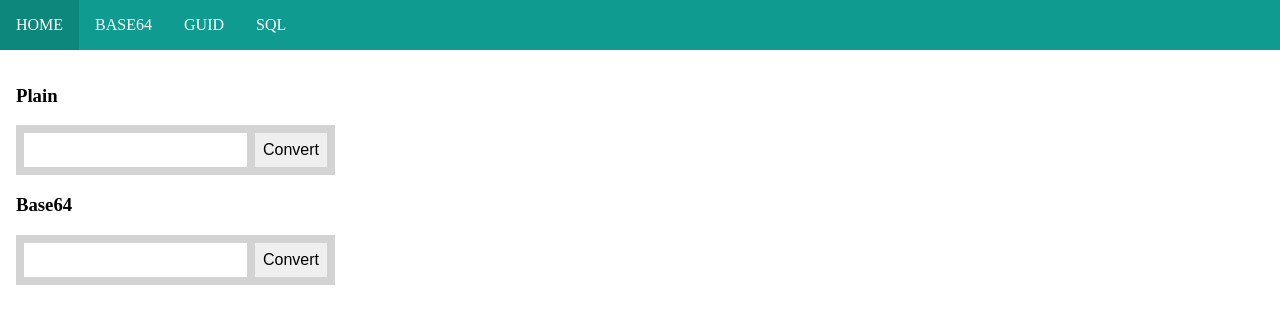
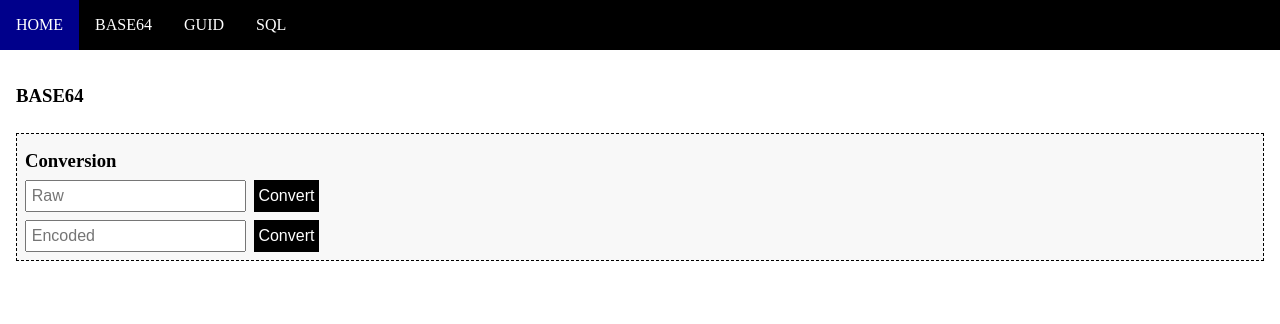
Before and after one commit to mapaille/tools, a Vue app: page /base64 in a window 1280 px wide. Shown: the top 324 px of the page. Built offline with nearby package versions, Linux system fonts and the light colour scheme.

Commit message:
Update components.

```diff
--- a/src/App.vue
+++ b/src/App.vue
@@ -11,23 +11,31 @@ import NavView from './components/NavView.vue';
 </template>
 
 <style>
+:root {
+  --color-primary: black;
+  --color-secondary: darkblue;
+  --color-light: #F8F8F8;
 
-* {
-    border: none;
-    text-decoration: none;
+  --layout-gap: 0.5rem;
 }
 
 body {
     margin: 0;
 }
 
+button {
+  background-color: var(--color-primary);
+  color: white;
+  border-style: none;
+
+  &:hover {
+    background-color: var(--color-secondary);
+  }
+}
+
 button, input {
     font-size: 1rem;
-    padding: 0.5rem;
-
-    &:hover {
-        background-color: rgb(217, 231, 248);
-    }
+    padding: 0.3rem;
 }
 
 </style>
--- a/src/components/Base64View.vue
+++ b/src/components/Base64View.vue
@@ -1,6 +1,8 @@
 <script setup lang="ts">
 import { ref } from 'vue'
 import SectionContainer from './SectionContainer.vue';
+import VerticalLayout from './VerticalLayout.vue';
+import HorizontalLayout from './HorizontalLayout.vue';
 
 const from = ref<string>('');
 const to = ref<string>('');
@@ -15,14 +17,24 @@ const toBase64 = (): void => {
 </script>
 
 <template>
-  <SectionContainer title="Plain">
-    <input type="text" v-model="from" name="from" />
-    <button @click="toBase64">Convert</button>
+  <VerticalLayout>
+    <h3>BASE64</h3>
+
+      <SectionContainer title="Conversion">
+        <VerticalLayout>
+          <HorizontalLayout>
+          <input type="text" v-model="from" name="from" placeholder="Raw" />
+          <button @click="toBase64">Convert</button>
+        </HorizontalLayout>
+        <HorizontalLayout>
+      <input type="text" v-model="to" name="to" placeholder="Encoded" />
+      <button @click="fromBase64">Convert</button>
+    </HorizontalLayout>
+        </VerticalLayout>
+
   </SectionContainer>
-  <SectionContainer title="Base64">
-    <input type="text" v-model="to" name="to" />
-    <button @click="fromBase64">Convert</button>
-  </SectionContainer>
+
+  </VerticalLayout>
 </template>
 
 <style scoped>
--- a/src/components/FlexContainer.vue
+++ /dev/null
@@ -1,19 +0,0 @@
-<script setup lang="ts">
-</script>
-
-<template>
-    <div>
-        <slot></slot>
-    </div>
-</template>
-
-<style scoped>
-    div {
-        display: flex;
-        gap: 0.5rem;
-        background-color: lightgray;
-        padding: 0.5rem;
-        width: fit-content;
-        font-size: 1rem;
-    }
-</style>
--- a/src/components/GuidView.vue
+++ b/src/components/GuidView.vue
@@ -1,6 +1,8 @@
 <script setup lang="ts">
   import { ref } from 'vue'
   import SectionContainer from './SectionContainer.vue';
+import HorizontalLayout from './HorizontalLayout.vue';
+import VerticalLayout from './VerticalLayout.vue';
 
   const guid = ref<string>(generateGUID());
 
@@ -22,11 +24,18 @@
 </script>
 
 <template>
-  <SectionContainer title="Value">
-    <input readonly type="text" v-model="guid" name="value" />
+<VerticalLayout>
+  <h3>GUID</h3>
+  <SectionContainer title="Generation">
+    <HorizontalLayout>
+      <input readonly type="text" v-model="guid" name="value" />
     <button @click="regenerateGUID">Regenerate</button>
     <button @click="copyToClipboard">Copy</button>
+    </HorizontalLayout>
   </SectionContainer>
+</VerticalLayout>
+
+
 </template>
 
 <style scoped>
--- a/src/components/HomeView.vue
+++ b/src/components/HomeView.vue
@@ -1,8 +1,12 @@
 <script setup lang="ts">
+import VerticalLayout from './VerticalLayout.vue';
+
 </script>
 
 <template>
-  <h3>Welcome</h3>
+  <VerticalLayout>
+    <h3>HOME</h3>
+  </VerticalLayout>
 </template>
 
 <style scoped>
--- /dev/null
+++ b/src/components/HorizontalLayout.vue
@@ -0,0 +1,13 @@
+<template>
+    <div>
+      <slot></slot>
+    </div>
+  </template>
+
+  <style scoped>
+    div {
+      display: flex;
+      flex-direction: row;
+      gap: var(--layout-gap);
+    }
+  </style>
--- a/src/components/NavView.vue
+++ b/src/components/NavView.vue
@@ -12,7 +12,7 @@
 
 <style scoped>
 nav {
-  background-color: rgb(15, 155, 143);
+  background-color: var(--color-primary);
   display: flex;
 
   a {
@@ -22,7 +22,7 @@ nav {
     text-decoration: none;
 
     &:hover {
-      background-color: #00000023;
+      background-color: var(--color-secondary);
     }
   }
 }
--- a/src/components/SectionContainer.vue
+++ b/src/components/SectionContainer.vue
@@ -1,5 +1,4 @@
 <script setup lang="ts">
-import FlexContainer from './FlexContainer.vue';
 
 const props = defineProps<{
   title: string
@@ -7,11 +6,22 @@ const props = defineProps<{
 </script>
 
 <template>
-    <h3>{{ props.title }}</h3>
-    <FlexContainer>
-        <slot></slot>
-    </FlexContainer>
+  <section>
+      <h3>{{ props.title }}</h3>
+      <slot></slot>
+  </section>
 </template>
 
 <style scoped>
+  section {
+    padding: 0.5rem;
+    background-color: var(--color-light);
+    border-width: 0.1rem;
+    border-style: dashed;
+
+    h3 {
+      margin-top: 0.5rem;
+      margin-bottom: 0.5rem;
+    }
+  }
 </style>
--- a/src/components/SqlView.vue
+++ b/src/components/SqlView.vue
@@ -1,12 +1,16 @@
 <script setup lang="ts">
+import SectionContainer from './SectionContainer.vue';
+import VerticalLayout from './VerticalLayout.vue';
+
 </script>
 
 <template>
+
+<VerticalLayout>
   <h3>SQL</h3>
-  <h4>
-    How to find query id from query text
-  </h4>
-  <pre wrap>
+
+  <SectionContainer title="How to find query id from query text">
+    <pre wrap>
 SELECT
     qsq.query_id,
     qsq.last_execution_time,
@@ -17,9 +21,9 @@ FROM sys.query_store_query qsq
 WHERE
     qsqt.query_sql_text LIKE '%your query text%';
   </pre>
-  <h4>
-    How to find unused indexes
-  </h4>
+  </SectionContainer>
+
+<SectionContainer title="How to find unused indexes">
   <pre wrap>
 SELECT
     objects.name AS Table_name,
@@ -41,13 +45,10 @@ WHERE
 ORDER BY
     dm_db_index_usage_stats.user_updates DESC;
   </pre>
+</SectionContainer>
+</VerticalLayout>
+
 </template>
 
 <style scoped>
-    pre {
-        padding: 1rem;
-        background-color: rgb(245, 245, 245);
-        border-width: 0.1rem;
-        border-style: dashed;
-    }
 </style>
--- /dev/null
+++ b/src/components/VerticalLayout.vue
@@ -0,0 +1,13 @@
+<template>
+  <div>
+    <slot></slot>
+  </div>
+</template>
+
+<style scoped>
+  div {
+    display: flex;
+    flex-direction: column;
+    gap: var(--layout-gap);
+  }
+</style>
```
